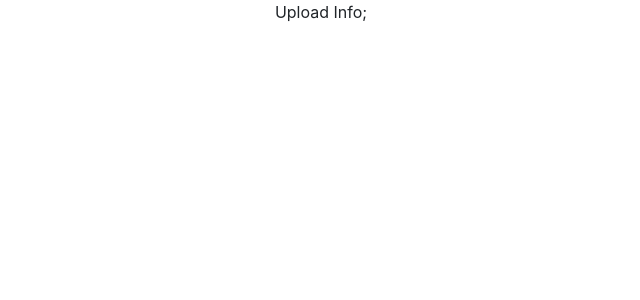
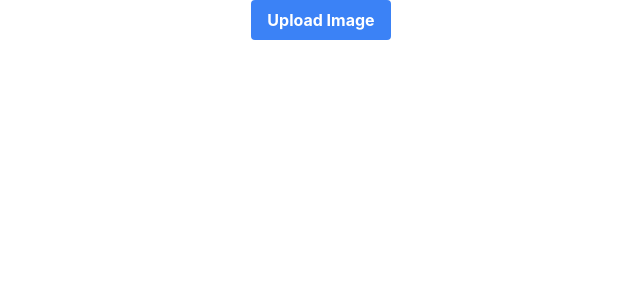
Before and after one commit to blueputty01/ai-farming-client, a React app: page /diagnose in a window 1280 px wide. Shown: the top 300 px of the page, without its empty margins (319-959 px from the left). Built offline with nearby package versions, Linux system fonts and the light colour scheme; the HTML template or start-up script is replaced by a standard one.

Commit message:
file upload

```diff
--- a/package.json
+++ b/package.json
@@ -13,6 +13,7 @@
     "@types/node": "^16.11.39",
     "@types/react": "^18.0.12",
     "@types/react-dom": "^18.0.5",
+    "axios": "^0.27.2",
     "babel-jest": "^27.4.2",
     "babel-plugin-named-asset-import": "^0.3.8",
     "babel-preset-react-app": "^10.0.1",
--- a/src/pages/diagnose/index.tsx
+++ b/src/pages/diagnose/index.tsx
@@ -3,8 +3,8 @@ import UploadButton from '../../shared/components/Upload';
 
 export default function Diagnose() {
   return (
-    <main>
-      <UploadButton></UploadButton>;
+    <main className="flex-col text-center">
+      <UploadButton mode={'diagnose'}></UploadButton>
     </main>
   );
 }
--- a/src/pages/post/index.tsx
+++ b/src/pages/post/index.tsx
@@ -1,5 +1,5 @@
 import UploadButton from '../../shared/components/Upload';
 
 export default function Post() {
-  return <UploadButton></UploadButton>;
+  return <UploadButton mode={'post'}></UploadButton>;
 }
--- /dev/null
+++ b/src/shared/components/Navigation.tsx
@@ -0,0 +1,9 @@
+import axios from 'axios';
+
+interface PageType {
+  title: string;
+}
+
+export default function Upload(props: PageType) {
+  return <div>{props.title}</div>;
+}
--- a/src/shared/components/Upload.tsx
+++ b/src/shared/components/Upload.tsx
@@ -1,3 +1,41 @@
-export default function Upload() {
-  return <button>Upload Info</button>;
+import axios from 'axios';
+import { useRef } from 'react';
+
+interface UploadTypes {
+  mode: string;
 }
+
+export default function Upload(props: UploadTypes) {
+  const inputFile = useRef(null);
+
+  const onFileUpload = (event: React.FormEvent<HTMLInputElement>) => {
+    const target = event.target as HTMLInputElement;
+    const selectedFile = target.files![0];
+
+    const formData = new FormData();
+    formData.append('image', selectedFile, selectedFile.name);
+
+    console.log(selectedFile);
+
+    axios.post(`api/${props.mode}`, formData);
+  };
+
+  const onButtonClick = () => {
+    (inputFile.current! as HTMLInputElement).click();
+  };
+
+  return (
+    <main>
+      <input
+        type="file"
+        id="file"
+        ref={inputFile}
+        className="hidden"
+        onChange={onFileUpload}
+      />
+      <button onClick={onButtonClick} className="button button-blue">
+        Upload Image
+      </button>
+    </main>
+  );
+}
```
Also changed, not shown: 1 other file (tests, documents, lock files or other folders).
